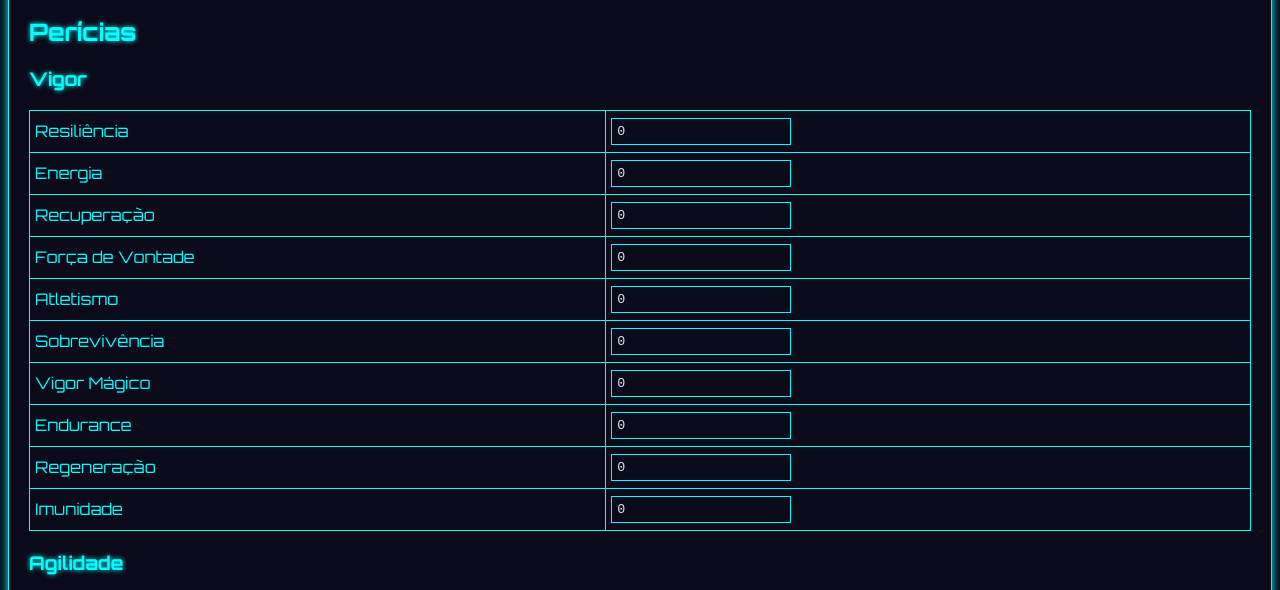
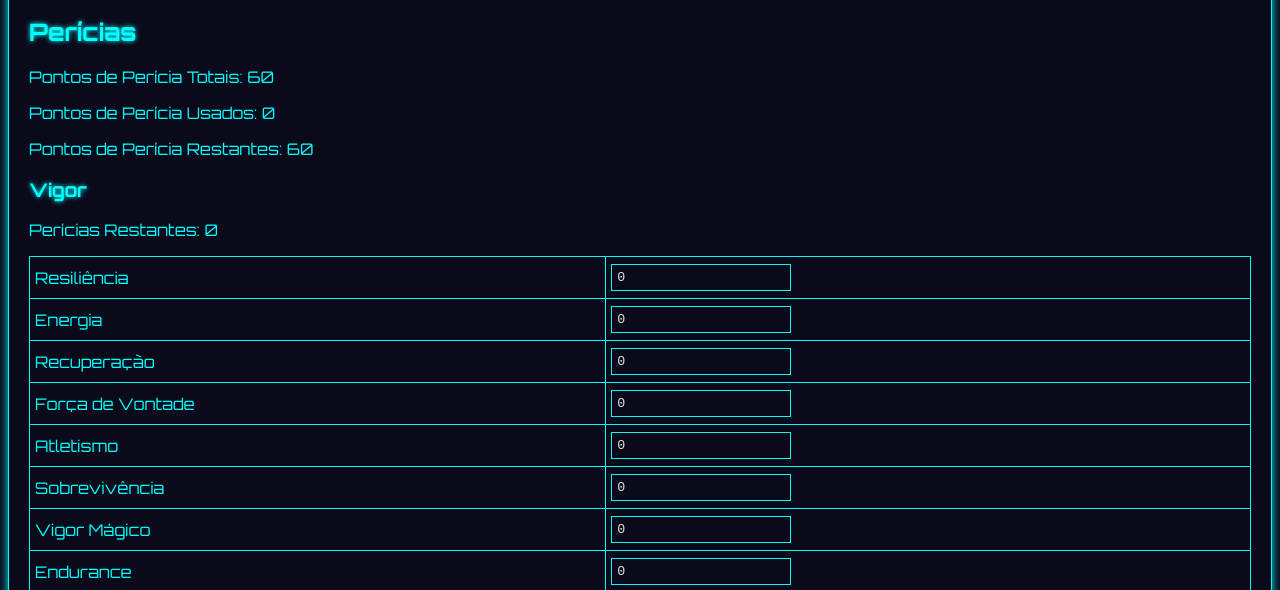
Before and after one commit to Ayma-JK/Jinsei-no-Kage, a plain HTML site: page ficha.html in a window 1280 px wide. Both pictures are taken after a click on the element "Perícias". Shown: the part 157-747 px from the top of the page. Drawn offline with Linux system fonts and the light colour scheme.

Commit message:
Add files via upload

```diff
--- a/ficha.html
+++ b/ficha.html
@@ -165,7 +165,13 @@
 
         <div id="skills" class="tab-content">
             <h2>Perícias</h2>
+            <div id="skillPointSummary">
+                <p>Pontos de Perícia Totais: <span id="maxSkillPoints">60</span></p>
+                <p>Pontos de Perícia Usados: <span id="totalUsedSkillPoints">0</span></p>
+                <p>Pontos de Perícia Restantes: <span id="remainingSkillPoints">60</span></p>
+            </div>
             <h3 class="attribute">Vigor</h3>
+            <p>Perícias Restantes: <span id="vigorRemainingSkillPoints">0</span></p>
             <table>
                 <tr>
                     <td>Resiliência</td>
@@ -210,6 +216,7 @@
             </table>
 
             <h3 class="attribute">Agilidade</h3>
+            <p>Perícias Restantes: <span id="agilityRemainingSkillPoints">0</span></p>
             <table>
                 <tr>
                     <td>Esquiva</td>
@@ -254,6 +261,7 @@
             </table>
 
             <h3 class="attribute">Inteligência</h3>
+            <p>Perícias Restantes: <span id="intelligenceRemainingSkillPoints">0</span></p>
             <table>
                 <tr>
                     <td>Investigação</td>
@@ -298,6 +306,7 @@
             </table>
 
             <h3 class="attribute">Influência</h3>
+            <p>Perícias Restantes: <span id="influenceRemainingSkillPoints">0</span></p>
             <table>
                 <tr>
                     <td>Persuasão</td>
@@ -342,6 +351,7 @@
             </table>
 
             <h3 class="attribute">Conhecimento</h3>
+            <p>Perícias Restantes: <span id="knowledgeRemainingSkillPoints">0</span></p>
             <table>
                 <tr>
                     <td>Lógica</td>
@@ -386,6 +396,7 @@
             </table>
 
             <h3 class="attribute">Poder/Habilidade</h3>
+            <p>Perícias Restantes: <span id="powerRemainingSkillPoints">0</span></p>
             <table>
                 <tr>
                     <td>Controle</td>
@@ -428,8 +439,6 @@
                     <td><input type="number" id="restoration" min="0" value="0" class="skill-input" data-attribute="power"></td>
                 </tr>
             </table>
-
-            <p>Total de Pontos de Perícia: <span id="totalSkillPoints">0</span> / <span id="maxSkillPoints">9</span></p>
         </div>
 
         <div id="status" class="tab-content">
@@ -495,6 +504,9 @@
             const level = parseInt(document.getElementById('level').value) || 1;
             const vigor = parseInt(document.getElementById('vigor').value) || 0;
             const agility = parseInt(document.getElementById('agility').value) || 0;
+            const intelligence = parseInt(document.getElementById('intelligence').value) || 0;
+            const influence = parseInt(document.getElementById('influence').value) || 0;
+            const knowledge = parseInt(document.getElementById('knowledge').value) || 0;
             const power = parseInt(document.getElementById('power').value) || 0;
             const armorValue = parseInt(document.getElementById('armorValue').value) || 0;
             const armorExtra = parseInt(document.getElementById('armorExtra').value) || 0;
@@ -507,23 +519,21 @@
             const accessory2MagicDef = parseInt(document.getElementById('accessory2MagicDef').value) || 0;
 
             // Update skill points
-            document.getElementById('vigorSkillPoints').textContent = vigor * 3;
-            document.getElementById('agilitySkillPoints').textContent = agility * 3;
-            document.getElementById('intelligenceSkillPoints').textContent = (parseInt(document.getElementById('intelligence').value) || 0) * 3;
-            document.getElementById('influenceSkillPoints').textContent = (parseInt(document.getElementById('influence').value) || 0) * 3;
-            document.getElementById('knowledgeSkillPoints').textContent = (parseInt(document.getElementById('knowledge').value) || 0) * 3;
-            document.getElementById('powerSkillPoints').textContent = power * 3;
+            updateAttributeSkillPoints('vigor', vigor);
+            updateAttributeSkillPoints('agility', agility);
+            updateAttributeSkillPoints('intelligence', intelligence);
+            updateAttributeSkillPoints('influence', influence);
+            updateAttributeSkillPoints('knowledge', knowledge);
+            updateAttributeSkillPoints('power', power);
 
             // Update total attribute points
-            const totalAttributePoints = vigor + agility + (parseInt(document.getElementById('intelligence').value) || 0) +
-                                         (parseInt(document.getElementById('influence').value) || 0) +
-                                         (parseInt(document.getElementById('knowledge').value) || 0) + power;
+            const totalAttributePoints = vigor + agility + intelligence + influence + knowledge + power;
             document.getElementById('totalAttributePoints').textContent = totalAttributePoints;
 
             // Update max HP, Mana, and Energy
-            document.getElementById('maxHP').textContent = vigor * 5 + level * 2;
-            document.getElementById('maxMana').textContent = power * 5 + level * 2;
-            document.getElementById('maxEnergy').textContent = agility * 5 + level * 2;
+            document.getElementById('maxHP').textContent = vigor * 10 + level * 20;
+            document.getElementById('maxMana').textContent = power * 10 + level * 20;
+            document.getElementById('maxEnergy').textContent = agility * 10 + level * 20;
 
             // Update Defense and Magic Defense
             const totalPhysicalDefense = 10 + armorValue + armorExtra + accessory1PhysDef + accessory2PhysDef;
@@ -536,8 +546,15 @@
             document.getElementById('initiative').textContent = 10 + agilityBonus;
 
             // Update max attribute and skill points
-            document.getElementById('maxAttributePoints').textContent = 3 + (level - 1) * 2;
-            document.getElementById('maxSkillPoints').textContent = (3 + (level - 1) * 2) * 3;
+            const maxAttributePoints = 20 + (level - 1) * 2;
+            document.getElementById('maxAttributePoints').textContent = maxAttributePoints;
+
+            // Update max skill points
+            const maxSkillPoints = maxAttributePoints * 3;
+            document.getElementById('maxSkillPoints').textContent = maxSkillPoints;
+
+            // Update skill point counters
+            updateSkillPointCounters();
 
             // Update carry capacity
             document.getElementById('carryCapacity').textContent = vigor * 10;
@@ -560,6 +577,35 @@
 
             document.getElementById('totalPhysicalDamage').textContent = totalPhysicalDamage;
             document.getElementById('totalMagicDamage').textContent = totalMagicDamage;
+        }
+
+        function updateAttributeSkillPoints(attribute, value) {
+            const skillPoints = value * 3;
+            document.getElementById(`${attribute}SkillPoints`).textContent = skillPoints;
+            updateSkillPointCounters();
+        }
+
+        function updateSkillPointCounters() {
+            const attributes = ['vigor', 'agility', 'intelligence', 'influence', 'knowledge', 'power'];
+            let totalUsedSkillPoints = 0;
+
+            attributes.forEach(attribute => {
+                const skillInputs = document.querySelectorAll(`.skill-input[data-attribute="${attribute}"]`);
+                let attributeUsedSkillPoints = 0;
+                skillInputs.forEach(input => {
+                    attributeUsedSkillPoints += parseInt(input.value) || 0;
+                });
+                totalUsedSkillPoints += attributeUsedSkillPoints;
+
+                const maxAttributeSkillPoints = parseInt(document.getElementById(`${attribute}SkillPoints`).textContent);
+                const remainingAttributeSkillPoints = maxAttributeSkillPoints - attributeUsedSkillPoints;
+
+                document.getElementById(`${attribute}RemainingSkillPoints`).textContent = remainingAttributeSkillPoints;
+            });
+
+            const maxSkillPoints = parseInt(document.getElementById('maxSkillPoints').textContent);
+            document.getElementById('totalUsedSkillPoints').textContent = totalUsedSkillPoints;
+            document.getElementById('remainingSkillPoints').textContent = maxSkillPoints - totalUsedSkillPoints;
         }
 
         function increaseTextareaSize(id) {
@@ -693,22 +739,21 @@
             });
 
             // Add event listeners to specific inputs
-            ['level', 'armorValue', 'armorExtra', 'magicArmorValue', 'magicArmorExtra', 'physicalDamage', 'magicDamage'].forEach(id => {
+            ['level', 'vigor', 'agility', 'intelligence', 'influence', 'knowledge', 'power'].forEach(id => {
                 document.getElementById(id).addEventListener('input', updateCalculations);
             });
 
-            // Add event listeners for accessory inputs
-            ['accessory1PhysDef', 'accessory1MagicDef', 'accessory1PhysDmg', 'accessory1MagicDmg',
-             'accessory2PhysDef', 'accessory2MagicDef', 'accessory2PhysDmg', 'accessory2MagicDmg'].forEach(id => {
-                document.getElementById(id).addEventListener('input', updateCalculations);
+            // Add event listeners to all skill inputs
+            document.querySelectorAll('.skill-input').forEach(input => {
+                input.addEventListener('input', updateSkillPointCounters);
             });
 
-            // Add event listener for file input
-            document.getElementById('loadFile').addEventListener('change', loadCharacterSheet);
-
-            // Initial calculation
+            // Initial calculations
             updateCalculations();
         });
+
+        // Add this event listener at the end of your script
+        document.getElementById('loadFile').addEventListener('change', loadCharacterSheet);
     </script>
 </body>
 </html>
```
